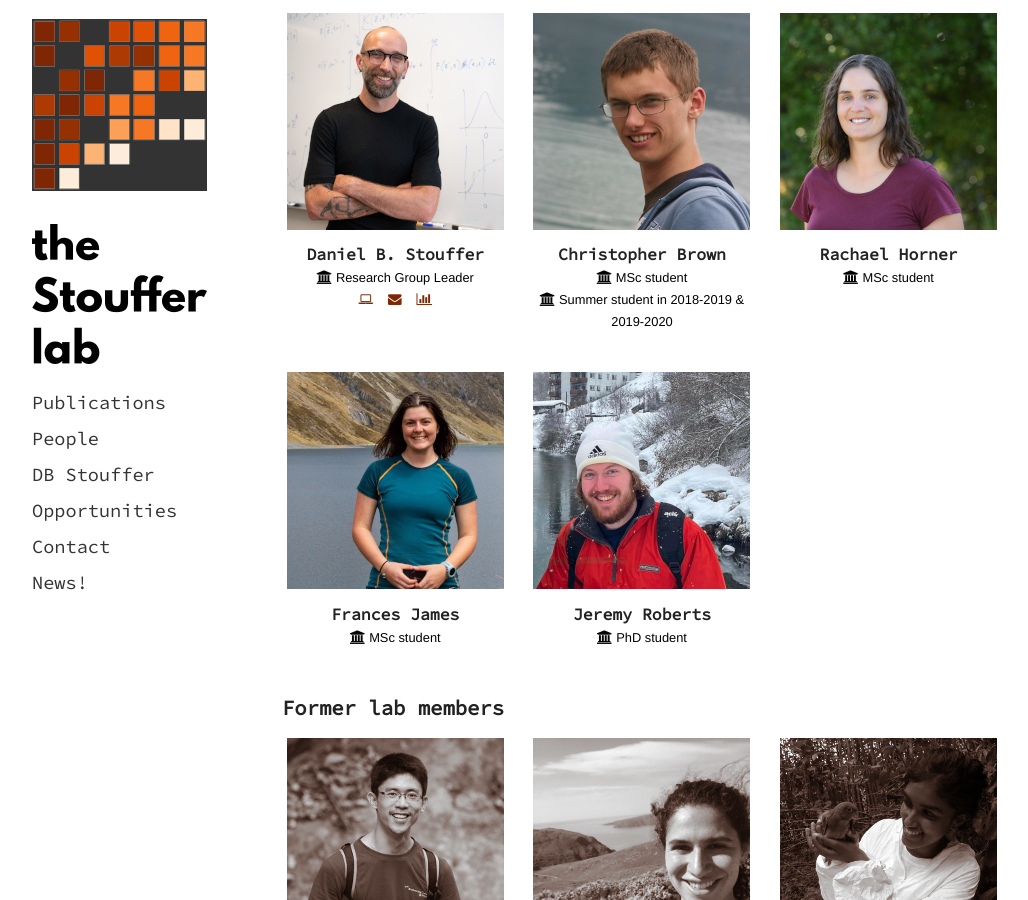
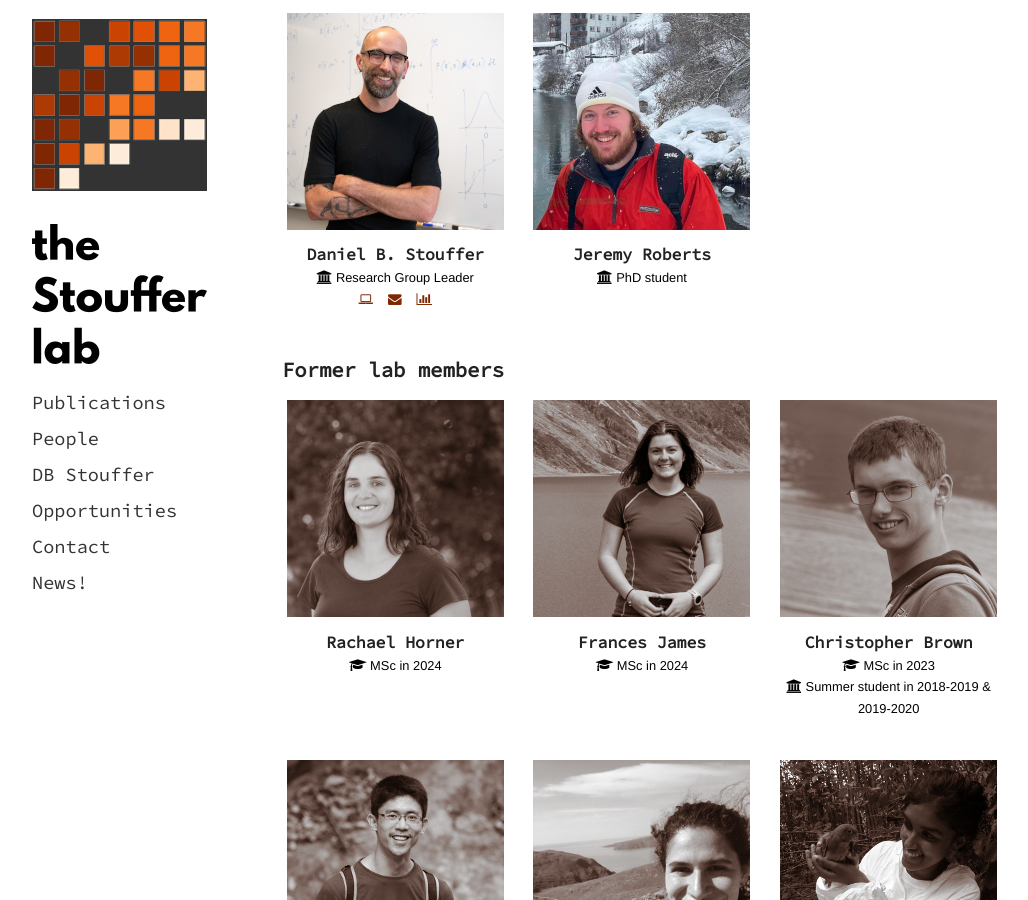
Before and after one commit to stoufferlab/stoufferlab.github.io, a Jekyll site: the page built from people/index.html, in a window 1280 px wide and 900 px high. Shown: the whole window, without its empty margins (123-1151 px from the left). Built offline with Jekyll 4.4.1, drawn with Linux system fonts in a browser that asks for light colours; nearby versions of some CDN libraries; library files that are not in the unit come from our copies; a script that is not in the unit is left out.

Commit message:
finally updating the fact the many people have completed their MSc degrees

```diff
--- a/people/former_members.html
+++ b/people/former_members.html
@@ -1,3 +1,64 @@
+
+<li style="text-align:center;">
+  <!--
+      <a href="http://foobar.xyz">
+  -->
+    <img alt="Rachael Horner" src="/images/people/rmh_sq.png">
+    <h3 class="bio" style="margin-top:5%; margin-bottom:0%;">
+    Rachael Horner
+    </h3>
+  <!--
+      </a>
+  -->
+  <p class="bio">
+    <i class="fa fa-graduation-cap"></i>
+    MSc in 2024
+    </br>
+  </p>
+</li>
+
+<li style="text-align:center;">
+  <!--
+      <a href="http://foobar.xyz">
+  -->
+    <img alt="Frances James" src="/images/people/fij_sq.png">
+    <h3 class="bio" style="margin-top:5%; margin-bottom:0%;">
+    Frances James
+    </h3>
+  <!--
+      </a>
+  -->
+  <p class="bio">
+    <i class="fa fa-graduation-cap"></i>
+    MSc in 2024
+    </br>
+  </p>
+</li>
+
+<li style="text-align:center;">
+  <!--
+      <a href="http://foobar.xyz">
+  -->
+    <img alt="Christopher Brown" src="/images/people/cXb_sq.jpg">
+    <h3 class="bio" style="margin-top:5%; margin-bottom:0%;">
+    Christopher Brown
+    </h3>
+  <!--
+      </a>
+  -->
+  <p class="bio">
+    <i class="fa fa-graduation-cap"></i>
+    MSc in 2023
+    </br>
+    <!-- <i class="fa fa-university"></i>
+    BSc student
+    </br> -->
+    <i class="fa fa-university"></i>
+    Summer student in 2018-2019 &amp; 2019-2020
+    </br>
+  </p>
+</li>
+
 <li style="text-align:center;">
   <!--<a href="http://foobar.xyz">-->
   <img alt="Hao Ran Lai" src="/images/people/hrl_sq.jpg">
--- a/people/gradstudents.html
+++ b/people/gradstudents.html
@@ -1,95 +1,4 @@
 
-<li style="text-align:center;">
-  <!--
-      <a href="http://foobar.xyz">
-  -->
-    <img alt="Christopher Brown" src="/images/people/cXb_sq.jpg">
-    <h3 class="bio" style="margin-top:5%; margin-bottom:0%;">
-    Christopher Brown
-    </h3>
-  <!--
-      </a>
-  -->
-  <p class="bio">
-    <i class="fa fa-university"></i>
-    MSc student
-    </br>
-    <!-- <i class="fa fa-university"></i>
-    BSc student
-    </br> -->
-    <i class="fa fa-university"></i>
-    Summer student in 2018-2019 &amp; 2019-2020
-    <!--
-    <a href="http://foobar.xyz/" style="margin-right:5%;"><span class="fa fa-laptop"</span></a>
-    <a href="mailto:foobar@xyz.biz" style="margin-right:5%;"><span class="fa fa-envelope"</span></a>
-    <a href="https://scholar.google.co.nz/citations?user=foobar" style="margin-right:0%;"><span class="fa fa-bar-chart"</span></a>
-    <a href="https://twitter.com/FerCagua"><span class="fa fa-twitter"</span></a>
-    <a href="mailto:fernando@cagua.co" style="margin-right:5%;"><span class="fa fa-envelope"</span></a>
-    <li style="display:inline; margin-right:5%"><a href="http://twitter.com/stoufferlab"><span class="fa fa-twitter"</span></a></li>
-    <li style="display:inline; margin-right:5%"><a href="http://github.com/stouffer/"><span class="fa fa-github"</span></a></li>
-    -->
-  </p>
-</li>
-
-<li style="text-align:center;">
-  <!--
-      <a href="http://foobar.xyz">
-  -->
-    <img alt="Rachael Horner" src="/images/people/rmh_sq.png">
-    <h3 class="bio" style="margin-top:5%; margin-bottom:0%;">
-    Rachael Horner
-    </h3>
-  <!--
-      </a>
-  -->
-  <p class="bio">
-    <i class="fa fa-university"></i>
-    MSc student
-    </br>
-    <!-- <i class="fa fa-university"></i>
-    BSc student
-    </br> -->
-    <!--
-    <a href="http://foobar.xyz/" style="margin-right:5%;"><span class="fa fa-laptop"</span></a>
-    <a href="mailto:foobar@xyz.biz" style="margin-right:5%;"><span class="fa fa-envelope"</span></a>
-    <a href="https://scholar.google.co.nz/citations?user=foobar" style="margin-right:0%;"><span class="fa fa-bar-chart"</span></a>
-    <a href="https://twitter.com/FerCagua"><span class="fa fa-twitter"</span></a>
-    <a href="mailto:fernando@cagua.co" style="margin-right:5%;"><span class="fa fa-envelope"</span></a>
-    <li style="display:inline; margin-right:5%"><a href="http://twitter.com/stoufferlab"><span class="fa fa-twitter"</span></a></li>
-    <li style="display:inline; margin-right:5%"><a href="http://github.com/stouffer/"><span class="fa fa-github"</span></a></li>
-    -->
-  </p>
-</li>
-
-<li style="text-align:center;">
-  <!--
-      <a href="http://foobar.xyz">
-  -->
-    <img alt="Frances James" src="/images/people/fij_sq.png">
-    <h3 class="bio" style="margin-top:5%; margin-bottom:0%;">
-    Frances James
-    </h3>
-  <!--
-      </a>
-  -->
-  <p class="bio">
-    <i class="fa fa-university"></i>
-    MSc student
-    </br>
-    <!-- <i class="fa fa-university"></i>
-    BSc student
-    </br> -->
-    <!--
-    <a href="http://foobar.xyz/" style="margin-right:5%;"><span class="fa fa-laptop"</span></a>
-    <a href="mailto:foobar@xyz.biz" style="margin-right:5%;"><span class="fa fa-envelope"</span></a>
-    <a href="https://scholar.google.co.nz/citations?user=foobar" style="margin-right:0%;"><span class="fa fa-bar-chart"</span></a>
-    <a href="https://twitter.com/FerCagua"><span class="fa fa-twitter"</span></a>
-    <a href="mailto:fernando@cagua.co" style="margin-right:5%;"><span class="fa fa-envelope"</span></a>
-    <li style="display:inline; margin-right:5%"><a href="http://twitter.com/stoufferlab"><span class="fa fa-twitter"</span></a></li>
-    <li style="display:inline; margin-right:5%"><a href="http://github.com/stouffer/"><span class="fa fa-github"</span></a></li>
-    -->
-  </p>
-</li>
 
 <li style="text-align:center;">
   <!--
```
Also changed, not shown: images/people/cXb_sq.jpg, images/people/fij_sq.png, images/people/rmh_sq.png, 3 other files.
